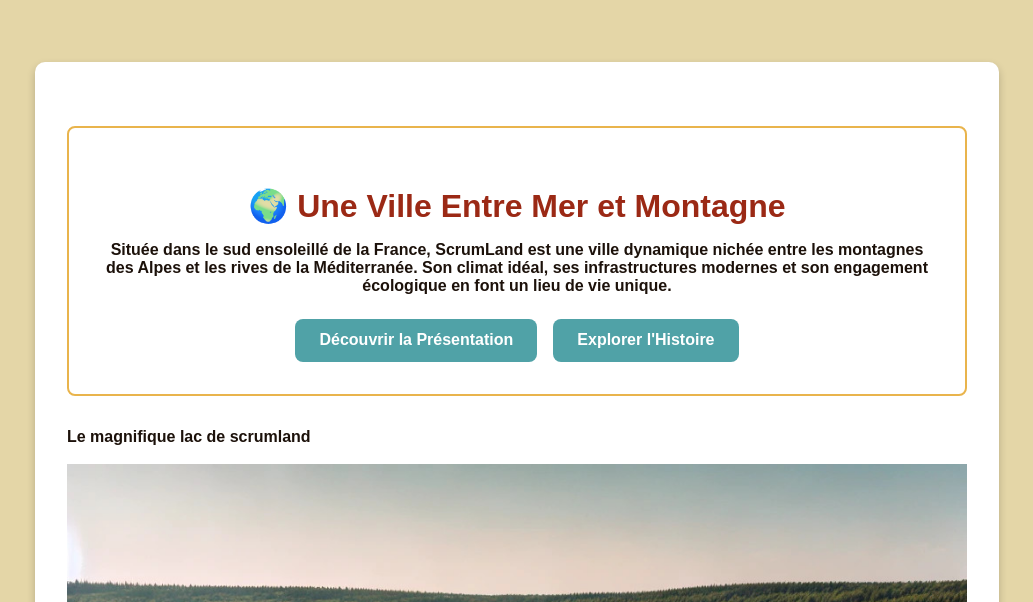
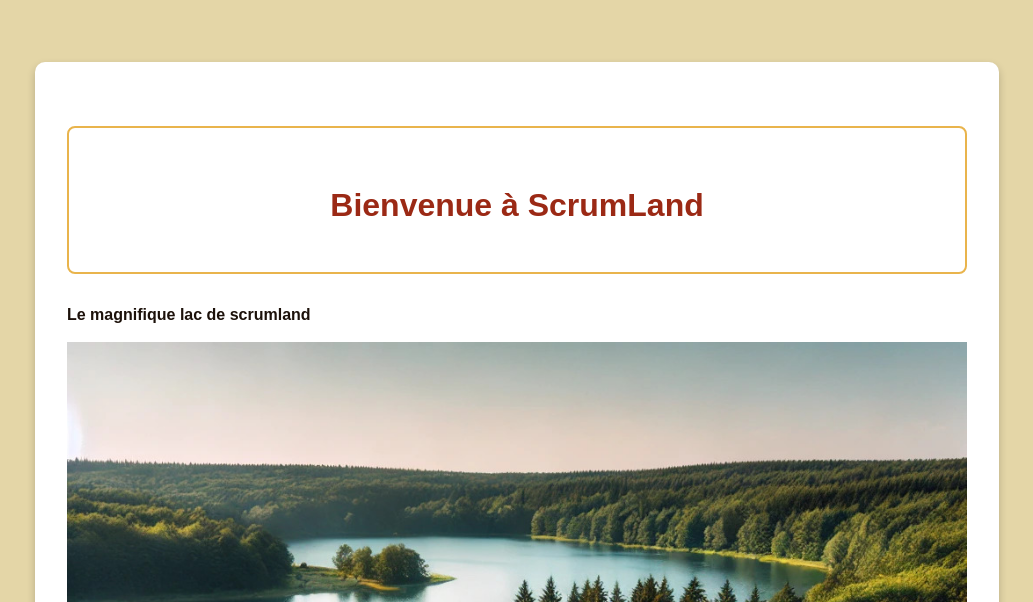
Before and after one commit to AustinRoverMini30/ScrumLand, a PHP site: page /notreVille.php in a window 1280 px wide. Shown: the part 138-740 px from the top of the page, without its empty margins (123-1156 px from the left). Run offline with PHP 8.4, Linux system fonts and the light colour scheme; data comes from the database, SQL or seed files in the repository.

Commit message:
Update notre ville

```diff
--- a/notreVille.php
+++ b/notreVille.php
@@ -21,14 +21,7 @@ $model = new Model();
     <main>
         <!-- Description Courte -->
         <section id="intro">
-            <h2>🌍 Une Ville Entre Mer et Montagne</h2>
-            <p>
-                Située dans le sud ensoleillé de la France, ScrumLand est une ville dynamique nichée entre les montagnes des Alpes et les rives de la Méditerranée. Son climat idéal, ses infrastructures modernes et son engagement écologique en font un lieu de vie unique.
-            </p>
-            <div class="btn-container">
-                <a href="presentation.php" class="btn">Découvrir la Présentation</a>
-                <a href="histoire.php" class="btn">Explorer l'Histoire</a>
-            </div>
+            <h2> Bienvenue à ScrumLand</h2>
         </section>
         <?php $model->getAllImages() ?>
 </body>
```
